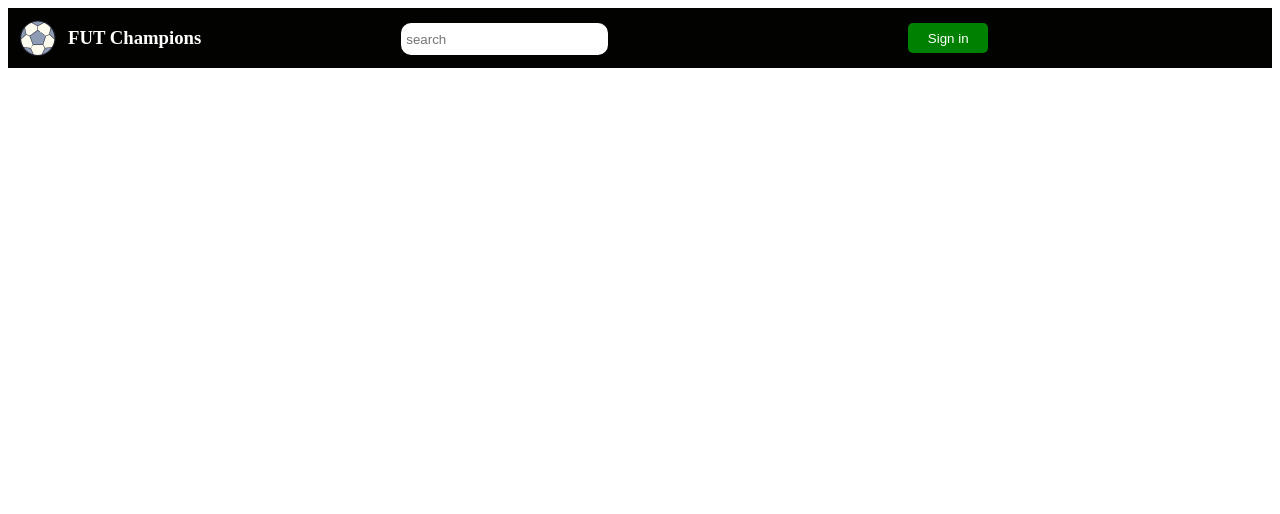
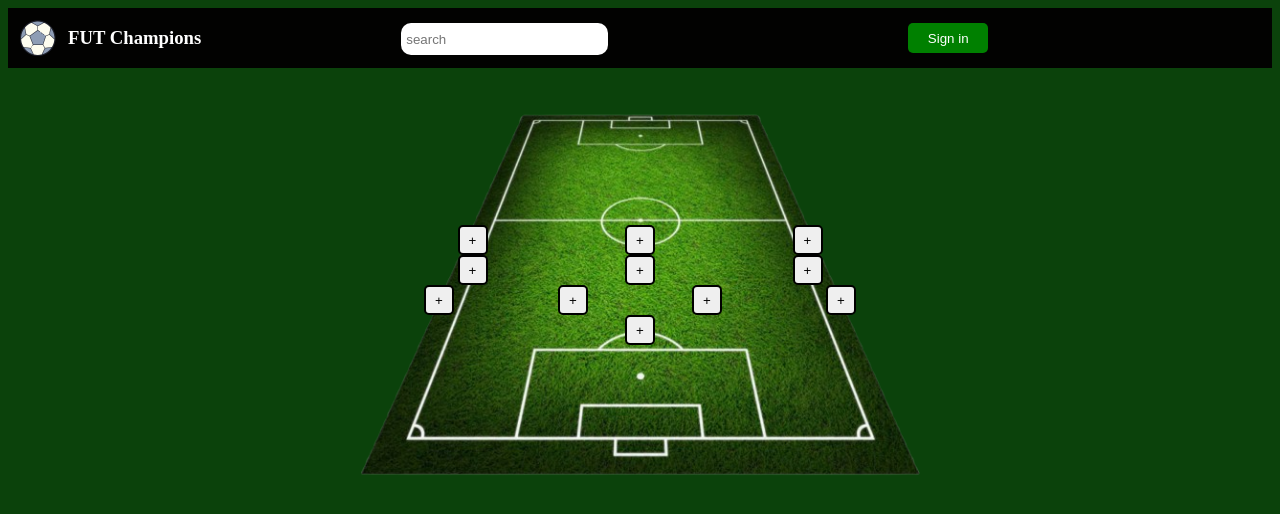
Before and after one commit to Hounaida202/FUT-champions-project, a plain HTML site: page index.html in a window 1280 px wide. Drawn offline with Linux system fonts and the light colour scheme.

Commit message:
Ajouter une background et le stadium de jeu avec les boutons d'ajouter

```diff
--- a/index.css
+++ b/index.css
@@ -36,3 +36,85 @@ header button{
     border-radius: 5px;
     width: 80px;
 }
+body{
+    background-color: rgb(11, 66, 11);
+
+}
+section{
+    width: 100%;
+    display: flex;
+    justify-content: center;
+    align-items: center;
+}
+.stadium-item img{
+height: 400px;
+width: 600px;
+margin-top: 30px;
+}
+.stadium-item{
+    position: relative;
+}
+.positions-item{
+    width: 100%;
+position:absolute;
+
+}
+.attack-div{
+width: 50%;
+margin-left: auto;
+margin-right: auto;
+display: flex;
+justify-content: space-evenly;
+
+}
+.attack-div div button{
+    height: 30px;
+    width: 30px;
+    border: black solid 2px;
+    border-radius: 5px;
+
+}
+.milieu-div div button{
+    height: 30px;
+    width: 30px;
+    border: black solid 2px;
+    border-radius: 5px;
+
+}
+.milieu-div{
+    width: 50%;
+    margin-left: auto;
+    margin-right: auto;
+    display: flex;
+    justify-content: space-evenly;
+
+    }
+    .defense-div{
+        width: 50%;
+        margin-left: auto;
+        margin-right: auto;
+        display: flex;
+        justify-content: space-evenly;
+
+        }
+        .defense-div div button{
+            height: 30px;
+            width: 30px;
+            border: black solid 2px;
+            border-radius: 5px;
+
+        }
+        .garde{
+            width: 100%;
+            margin-left: auto;
+            margin-right: auto;
+            display: flex;
+            justify-content: center;
+        }
+        .garde button{
+            height: 30px;
+            width: 30px;
+            border: black solid 2px;
+            border-radius: 5px;
+
+        }
--- a/index.html
+++ b/index.html
@@ -18,6 +18,32 @@
          <button>Sign in</button>
 
     </header>
+    <section>
+        <div class="stadium-item">
+            <img src="/image/st-removebg-preview.png" alt="">
+        </div>
+        <div class="positions-item">
+              <div class="attack-div">
+                  <div><button>+</button></div>
+                  <div><button>+</button></div>
+                  <div><button>+</button></div>
+              </div>
+              <div class="milieu-div">
+                <div><button>+</button></div>
+                <div><button>+</button></div>
+                <div><button>+</button></div>
+              </div>
+              <div class="defense-div">
+                <div><button>+</button></div>
+                <div><button>+</button></div>
+                <div><button>+</button></div>
+                <div><button>+</button></div>
+              </div>
+              <div class="garde">
+                <button>+</button>
+              </div>
+        </div>
+    </section>
 
 
 </body>
```
Also changed, not shown: image/STAD.jfif (added), image/STADIUM4REAL.png (added), image/STADIUM6VERSION.webp (added), image/st-removebg-preview.png (added), image/stadium-1-removebg-preview.png (added).
